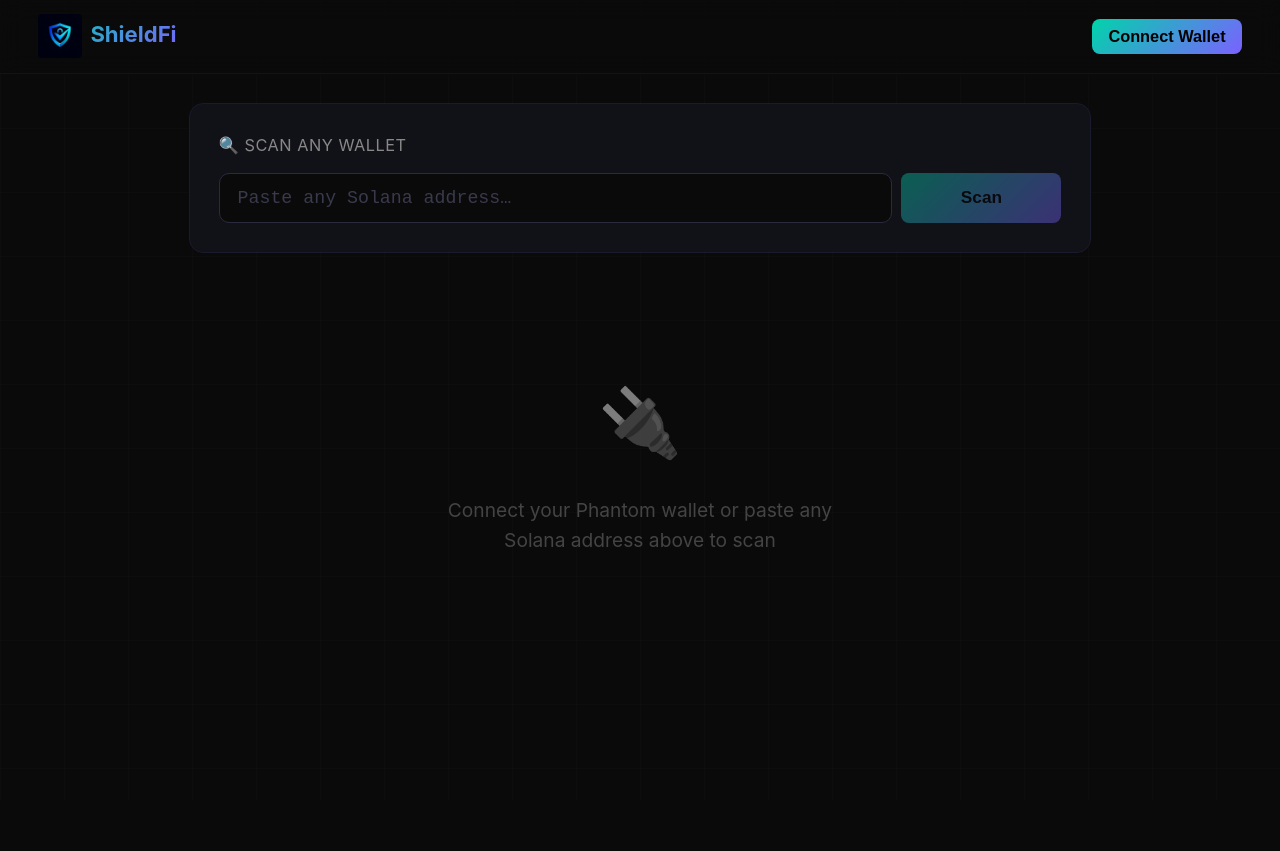
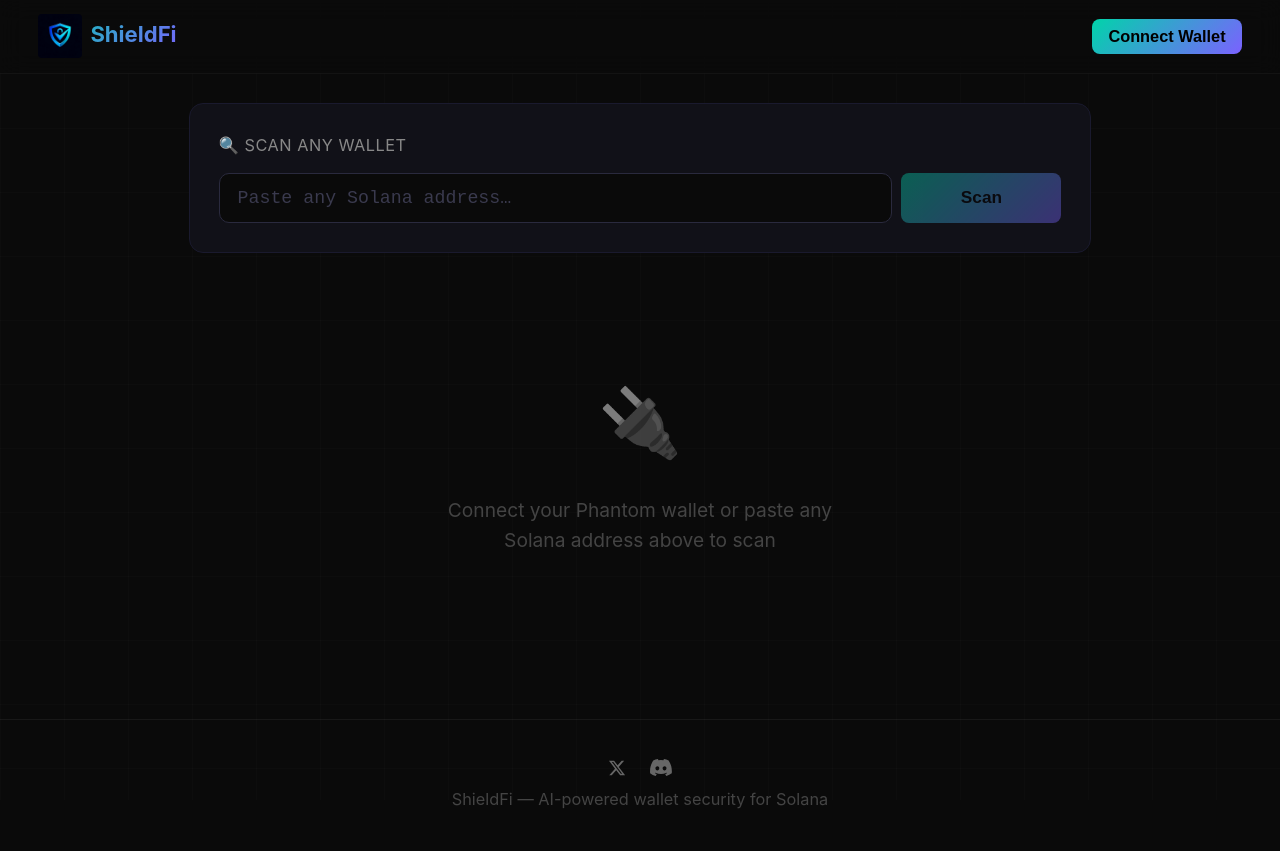
Before and after one commit to bobo-k2/ShieldFi, a website: page public/dashboard.html in a window 1280 px wide. Before the commit the page ends 800 px from the top, so only its background shows below. Drawn offline with Linux system fonts and the light colour scheme.

Commit message:
Add X + Discord icon links to dashboard footer

```diff
--- a/public/dashboard.html
+++ b/public/dashboard.html
@@ -898,5 +898,12 @@ if(jwt&&walletAddr){
     .catch(()=>{localStorage.removeItem('shieldfi_jwt');localStorage.removeItem('shieldfi_wallet');jwt=null;walletAddr=null});
 }
 </script>
+<footer style="text-align:center;padding:2rem 1rem;border-top:1px solid rgba(255,255,255,.06);color:#444;font-size:.85rem;margin-top:3rem">
+  <div style="display:flex;justify-content:center;align-items:center;gap:1.2rem">
+    <a href="https://x.com/ShieldFiApp" target="_blank" style="color:#666;text-decoration:none;display:flex" title="X / Twitter"><svg width="18" height="18" viewBox="0 0 24 24" fill="currentColor"><path d="M18.244 2.25h3.308l-7.227 8.26 8.502 11.24H16.17l-5.214-6.817L4.99 21.75H1.68l7.73-8.835L1.254 2.25H8.08l4.713 6.231zm-1.161 17.52h1.833L7.084 4.126H5.117z"/></svg></a>
+    <a href="https://discord.gg/u47ekRUx" target="_blank" style="color:#666;text-decoration:none;display:flex" title="Discord"><svg width="22" height="17" viewBox="0 0 71 55" fill="currentColor"><path d="M60.1 4.9A58.5 58.5 0 0045.4.2a.2.2 0 00-.2.1 40.8 40.8 0 00-1.8 3.7 54 54 0 00-16.2 0A37.4 37.4 0 0025.4.3a.2.2 0 00-.2-.1A58.4 58.4 0 0010.5 4.9a.2.2 0 00-.1.1C1.5 18.7-.9 32.2.3 45.5v.2a58.7 58.7 0 0017.7 9 .2.2 0 00.3-.1 42 42 0 003.6-5.9.2.2 0 00-.1-.3 38.6 38.6 0 01-5.5-2.6.2.2 0 01 0-.4c.4-.3.7-.6 1.1-.8a.2.2 0 01.2 0c11.6 5.3 24.2 5.3 35.7 0a.2.2 0 01.3 0l1 .9a.2.2 0 010 .3 36.3 36.3 0 01-5.5 2.6.2.2 0 00-.1.4 47.1 47.1 0 003.6 5.8.2.2 0 00.3.1A58.5 58.5 0 0070.4 45.7v-.2c1.4-15-2.3-28.4-9.8-40.1a.2.2 0 00-.1-.1zM23.7 37.3c-3.5 0-6.3-3.2-6.3-7s2.8-7 6.3-7 6.4 3.2 6.3 7-2.8 7-6.3 7zm23.3 0c-3.5 0-6.3-3.2-6.3-7s2.8-7 6.3-7 6.4 3.2 6.3 7-2.8 7-6.3 7z"/></svg></a>
+  </div>
+  <p style="margin-top:.5rem">ShieldFi — AI-powered wallet security for Solana</p>
+</footer>
 </body>
 </html>
```
